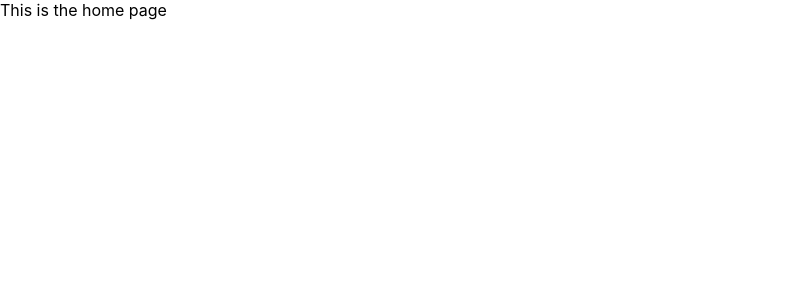
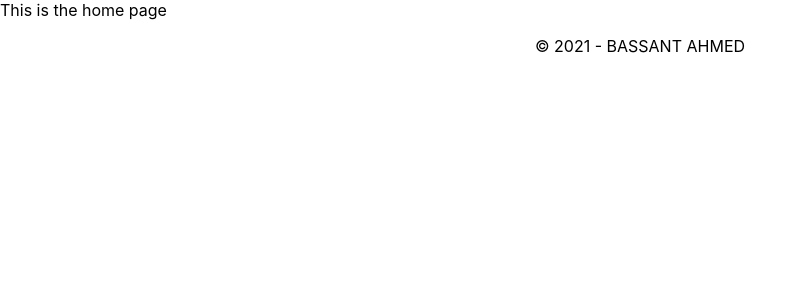
Before and after one commit to thepassant/employees, a React (Create React App) app: page / in a window 1280 px wide. Shown: the top 300 px of the page, without its empty margins (0-803 px from the left). Built offline with nearby package versions, Linux system fonts and the light colour scheme.

Commit message:
add footer

```diff
--- a/src/App.js
+++ b/src/App.js
@@ -3,6 +3,7 @@ import { Routes, Route } from 'react-router-dom';
 import NotFoundPage from "./containers/NotFoundPage";
 import HomePage from "./containers/HomePage";
 import EmployeesPage from "./containers/EmployeesPage";
+import Footer from "./components/Footer";
 
 const App = () => (
     <div className="App">
@@ -17,6 +18,7 @@ const App = () => (
             />
             <Route path="*" element={<NotFoundPage />} />
         </Routes>
+        <Footer />
     </div>
   );
 
--- /dev/null
+++ b/src/components/Footer.js
@@ -0,0 +1,9 @@
+import React from 'react';
+
+const Footer = () => (
+    <footer className='text-center'>
+        <p>&copy; 2021 - BASSANT AHMED</p>
+    </footer>
+);
+
+export default Footer;
--- a/src/scss/index.scss
+++ b/src/scss/index.scss
@@ -19,3 +19,7 @@ body {
   max-width: 900px;
   margin: 0 auto;
 }
+
+.text-center {
+  text-align: center;
+}
```
